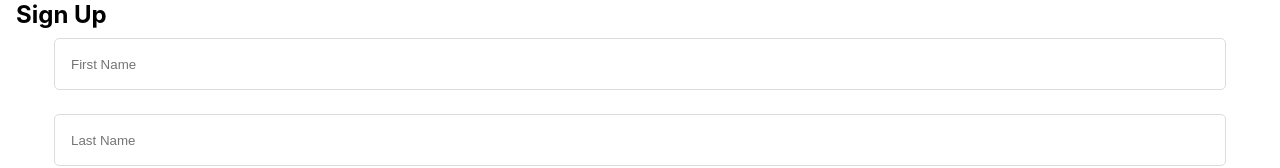
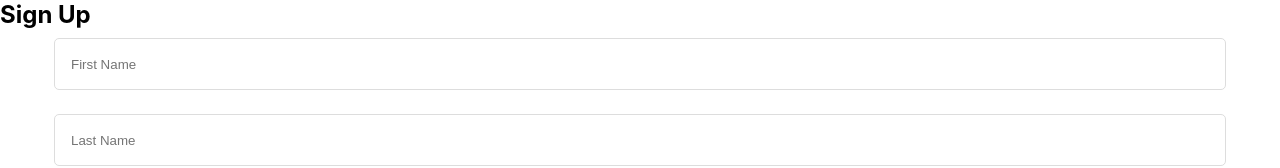
Before and after one commit to Lawrence172/chat-app, a React (Create React App) app: page / in a window 1280 px wide. Shown: the top 168 px of the page. Built offline with nearby package versions, Linux system fonts and the light colour scheme.

Commit message:
Update Signup.css

```diff
--- a/src/Component/Signup/Signup.css
+++ b/src/Component/Signup/Signup.css
@@ -5,7 +5,7 @@
 }
 
 .signup h1 {
-    margin-left: 1rem;
+    /* margin-left: 1rem; */
     margin-bottom: 9px;
     font-size: 1.5rem;
 }
```
